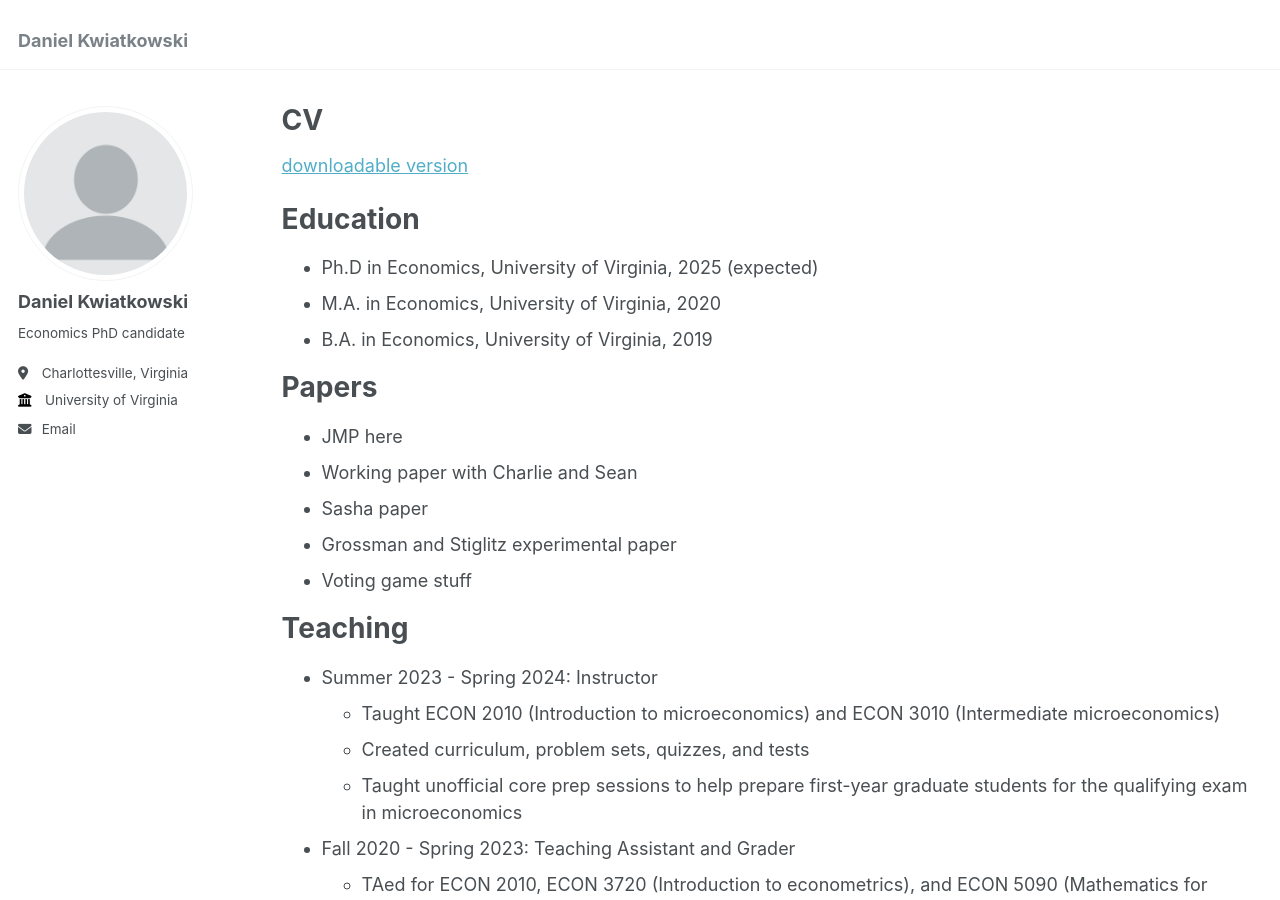
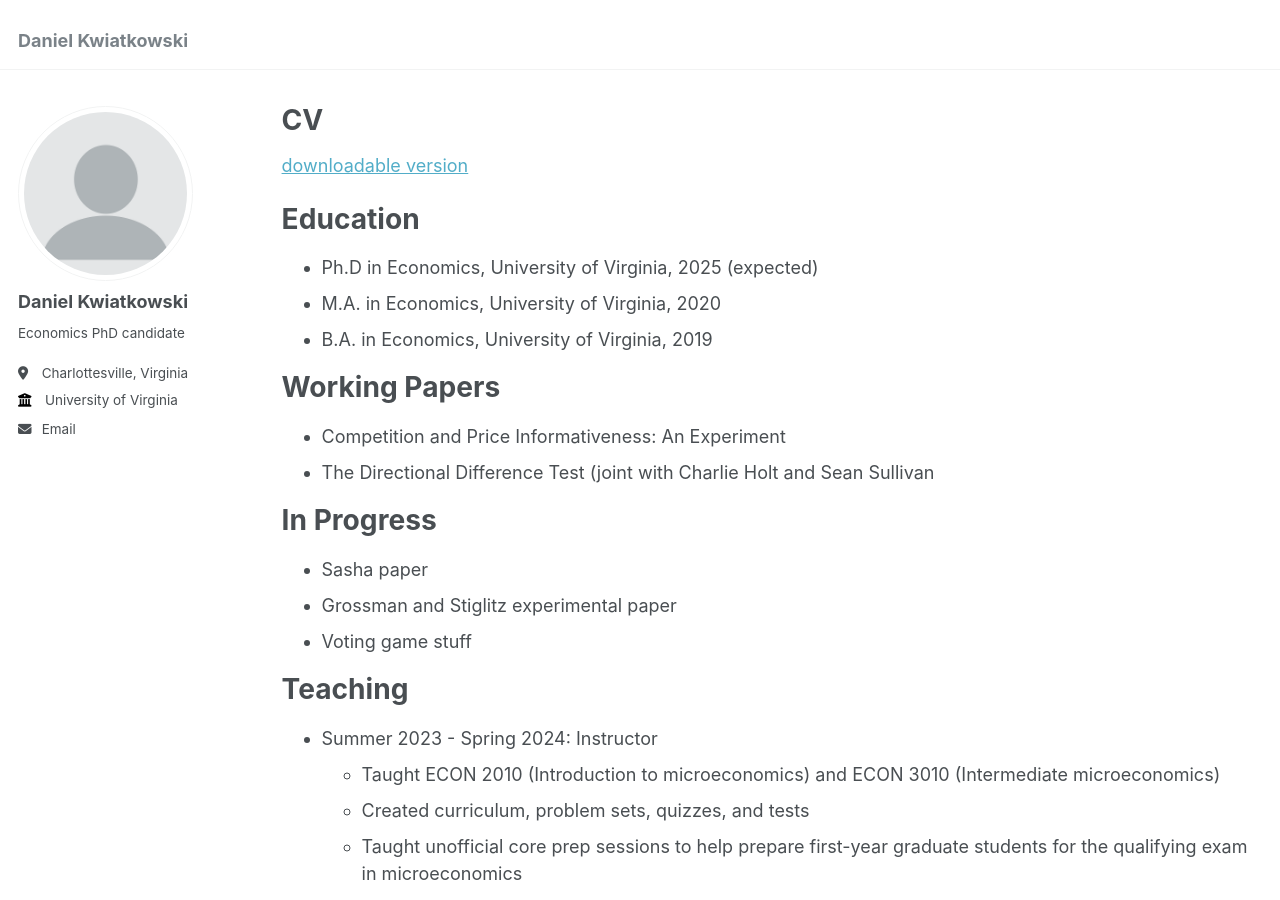
Before and after one commit to dvkwiat/dvkwiat.github.io, a Jekyll site: the page built from _pages/cv.md, in a window 1280 px wide and 900 px high. Built offline with Jekyll 4.4.1, drawn with Linux system fonts in a browser that asks for light colours.

Commit message:
Update cv.md

```diff
--- a/_pages/cv.md
+++ b/_pages/cv.md
@@ -17,10 +17,13 @@ Education
 * M.A. in Economics, University of Virginia, 2020
 * B.A. in Economics, University of Virginia, 2019
 
-Papers
+Working Papers
 ======
-* JMP here
-* Working paper with Charlie and Sean
+* Competition and Price Informativeness: An Experiment
+* The Directional Difference Test (joint with Charlie Holt and Sean Sullivan
+
+In Progress
+======
 * Sasha paper
 * Grossman and Stiglitz experimental paper
 * Voting game stuff
```
